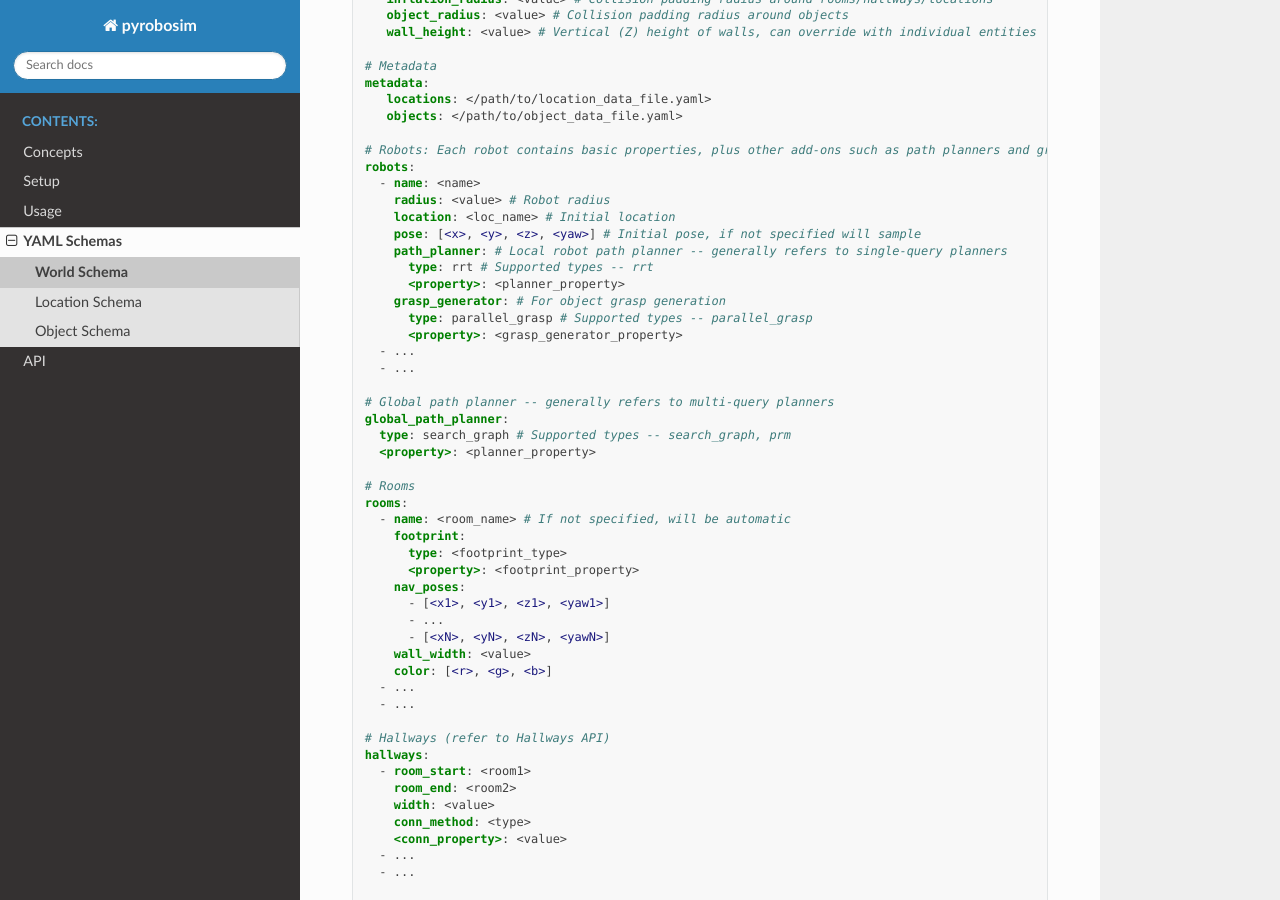
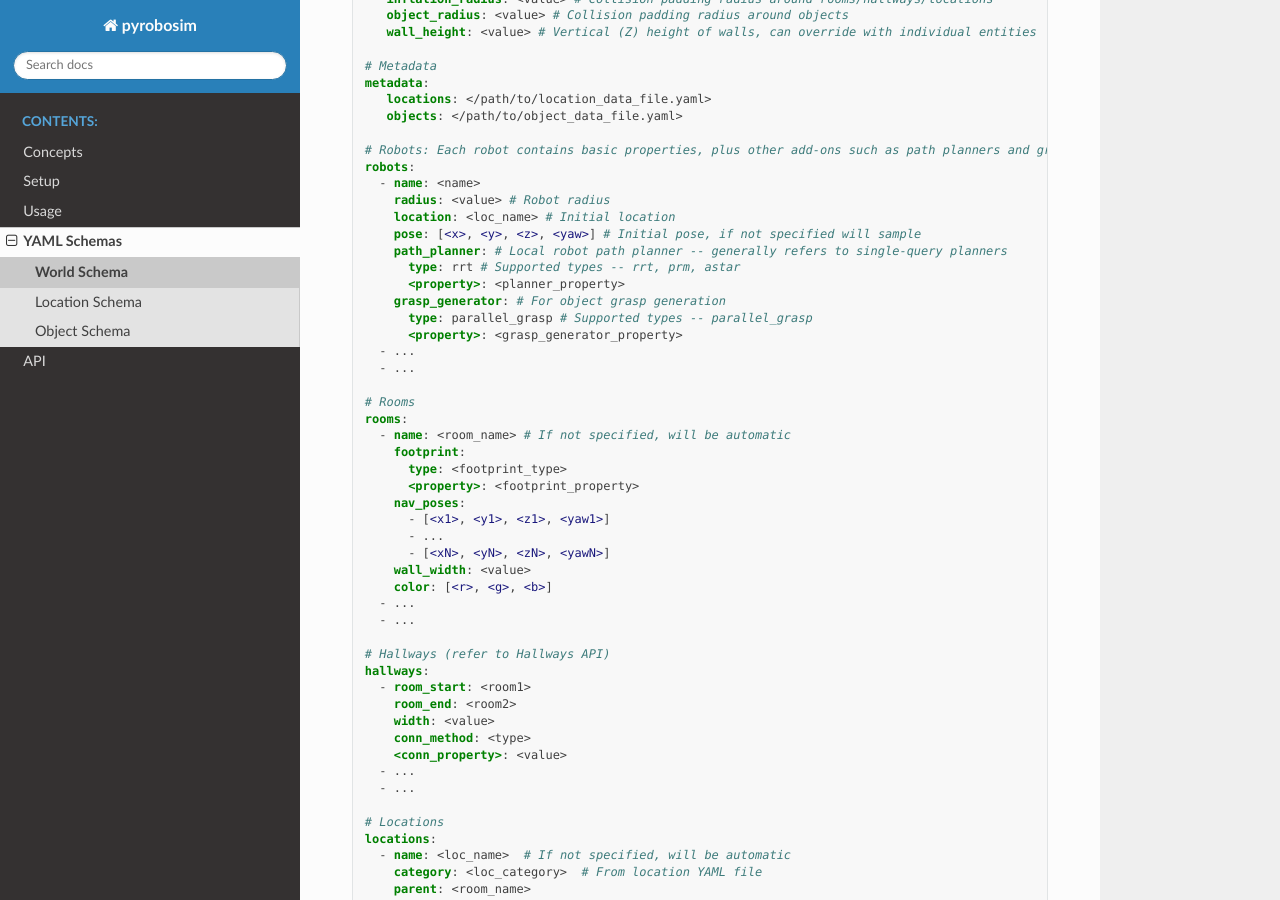
Before and after one commit to sea-bass/pyrobosim, a Sphinx documentation site: the page built from docs/source/yaml/world_schema.rst, in a window 1280 px wide and 900 px high, scrolled down 430 px. Built offline with Sphinx 7.4.7 and the Read the Docs theme 2.0.0, drawn with Linux system fonts in a browser that asks for light colours.

Commit message:
Update world schema doc

```diff
--- a/docs/source/yaml/world_schema.rst
+++ b/docs/source/yaml/world_schema.rst
@@ -31,18 +31,13 @@ The world schema looks as follows, where ``<angle brackets>`` are placeholders:
        location: <loc_name> # Initial location
        pose: [<x>, <y>, <z>, <yaw>] # Initial pose, if not specified will sample
        path_planner: # Local robot path planner -- generally refers to single-query planners
-         type: rrt # Supported types -- rrt
+         type: rrt # Supported types -- rrt, prm, astar
          <property>: <planner_property>
        grasp_generator: # For object grasp generation
          type: parallel_grasp # Supported types -- parallel_grasp
          <property>: <grasp_generator_property>
      - ...
      - ...
-
-   # Global path planner -- generally refers to multi-query planners
-   global_path_planner:
-     type: search_graph # Supported types -- search_graph, prm
-     <property>: <planner_property>
 
    # Rooms
    rooms:
```
